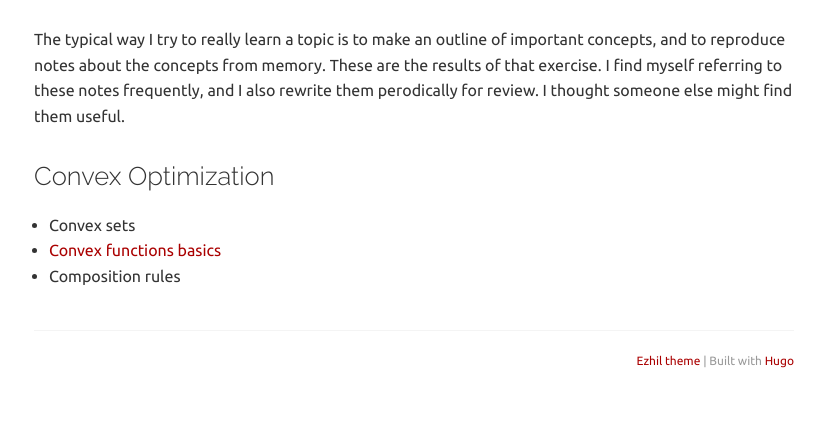
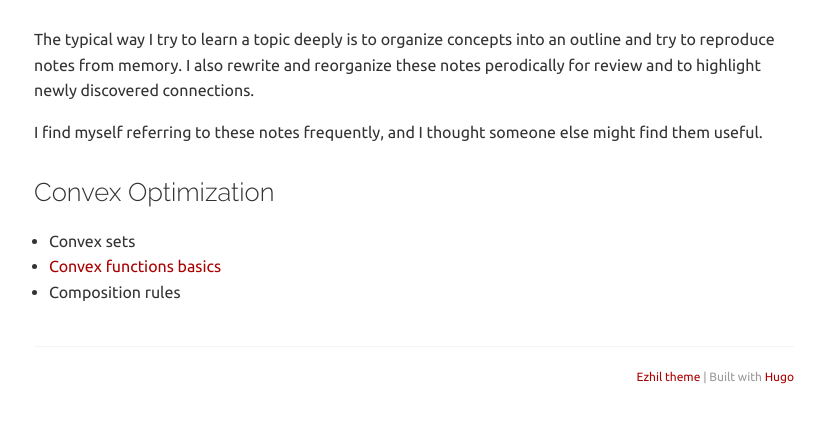
Before and after one commit to amatsukawa/amatsukawa.github.io, a plain HTML site: page notes/index.html in a window 1280 px wide. Shown: the part 265-688 px from the top of the page, without its empty margins (226-1051 px from the left). Drawn offline with nearby package versions, Linux system fonts and the light colour scheme; some packages are replaced by stand-ins of ours.

Commit message:
rebuilding site Sat Feb  1 12:42:56 EST 2020

```diff
--- a/index.xml
+++ b/index.xml
@@ -56,7 +56,8 @@ Currently, my primary interest is financial modeling. Previously, I&#39;ve worke
       <pubDate>Mon, 01 Jan 0001 00:00:00 +0000</pubDate>
 
       <guid>https://amatsukawa.github.io/notes/</guid>
-      <description>The typical way I try to really learn a topic is to make an outline of important concepts, and to reproduce notes about the concepts from memory. These are the results of that exercise. I find myself referring to these notes frequently, and I also rewrite them perodically for review. I thought someone else might find them useful.
+      <description>The typical way I try to learn a topic deeply is to organize concepts into an outline and try to reproduce notes from memory. I also rewrite and reorganize these notes perodically for review and to highlight newly discovered connections.
+I find myself referring to these notes frequently, and I thought someone else might find them useful.
 Convex Optimization  Convex sets Convex functions basics Composition rules  </description>
     </item>
 
--- a/notes/index.html
+++ b/notes/index.html
@@ -4,14 +4,16 @@
 	<meta charset="utf-8" />
 	<meta http-equiv="X-UA-Compatible" content="IE=edge"><title>Notes - Akihiro Matsukawa</title><meta name="viewport" content="width=device-width, initial-scale=1">
 	<meta property="og:title" content="Notes" />
-<meta property="og:description" content="The typical way I try to really learn a topic is to make an outline of important concepts, and to reproduce notes about the concepts from memory. These are the results of that exercise. I find myself referring to these notes frequently, and I also rewrite them perodically for review. I thought someone else might find them useful.
+<meta property="og:description" content="The typical way I try to learn a topic deeply is to organize concepts into an outline and try to reproduce notes from memory. I also rewrite and reorganize these notes perodically for review and to highlight newly discovered connections.
+I find myself referring to these notes frequently, and I thought someone else might find them useful.
 Convex Optimization  Convex sets Convex functions basics Composition rules  " />
 <meta property="og:type" content="article" />
 <meta property="og:url" content="https://amatsukawa.github.io/notes/" />
 
 <meta name="twitter:card" content="summary"/>
 <meta name="twitter:title" content="Notes"/>
-<meta name="twitter:description" content="The typical way I try to really learn a topic is to make an outline of important concepts, and to reproduce notes about the concepts from memory. These are the results of that exercise. I find myself referring to these notes frequently, and I also rewrite them perodically for review. I thought someone else might find them useful.
+<meta name="twitter:description" content="The typical way I try to learn a topic deeply is to organize concepts into an outline and try to reproduce notes from memory. I also rewrite and reorganize these notes perodically for review and to highlight newly discovered connections.
+I find myself referring to these notes frequently, and I thought someone else might find them useful.
 Convex Optimization  Convex sets Convex functions basics Composition rules  "/>
 <link href="https://fonts.googleapis.com/css?family=Ubuntu:300,400,300italic,400italic|Raleway:200,300" rel="stylesheet">
 
@@ -95,11 +97,11 @@ Convex Optimization  Convex sets Convex functions basics Composition rules  "/>
 		</div>
 
 		<div class="markdown">
-			<p>The typical way I try to really learn a topic is to make an outline of important
-concepts, and to reproduce notes about the concepts from memory.
-These are the results of that exercise. I find myself referring to these
-notes frequently, and I also rewrite them perodically for review.
-I thought someone else might find them useful.</p>
+			<p>The typical way I try to learn a topic deeply is to organize concepts into an outline
+and try to reproduce notes from memory. I also rewrite and reorganize these notes perodically
+for review and to highlight newly discovered connections.</p>
+
+<p>I find myself referring to these notes frequently, and I thought someone else might find them useful.</p>
 
 <h2 id="convex-optimization">Convex Optimization</h2>
 
```
